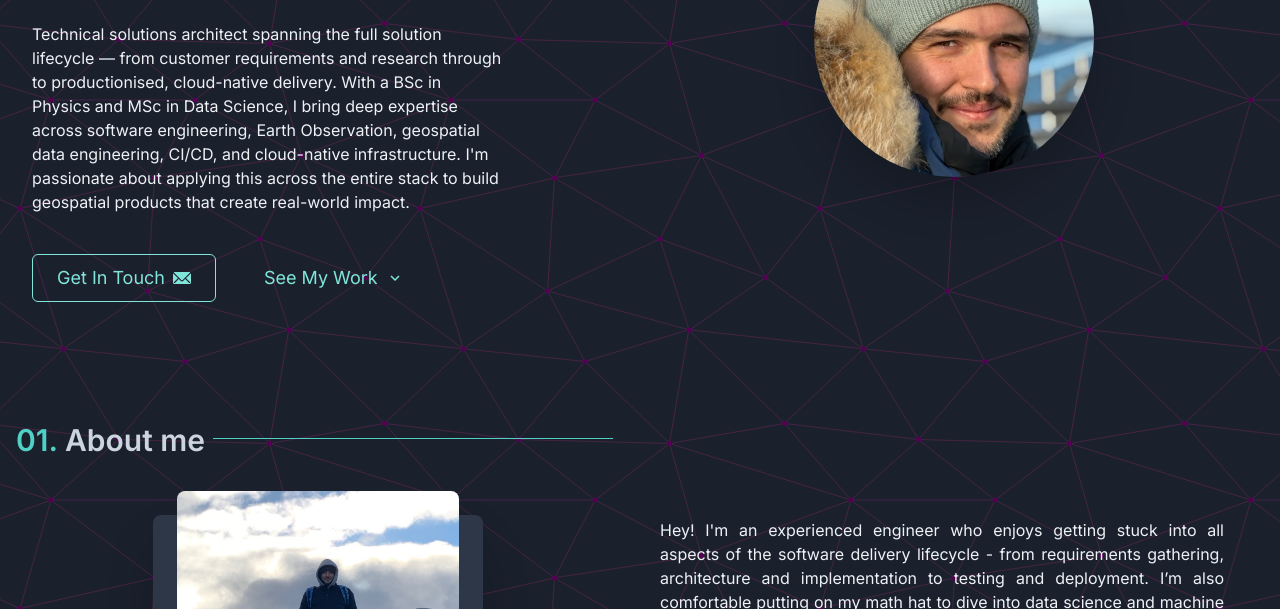
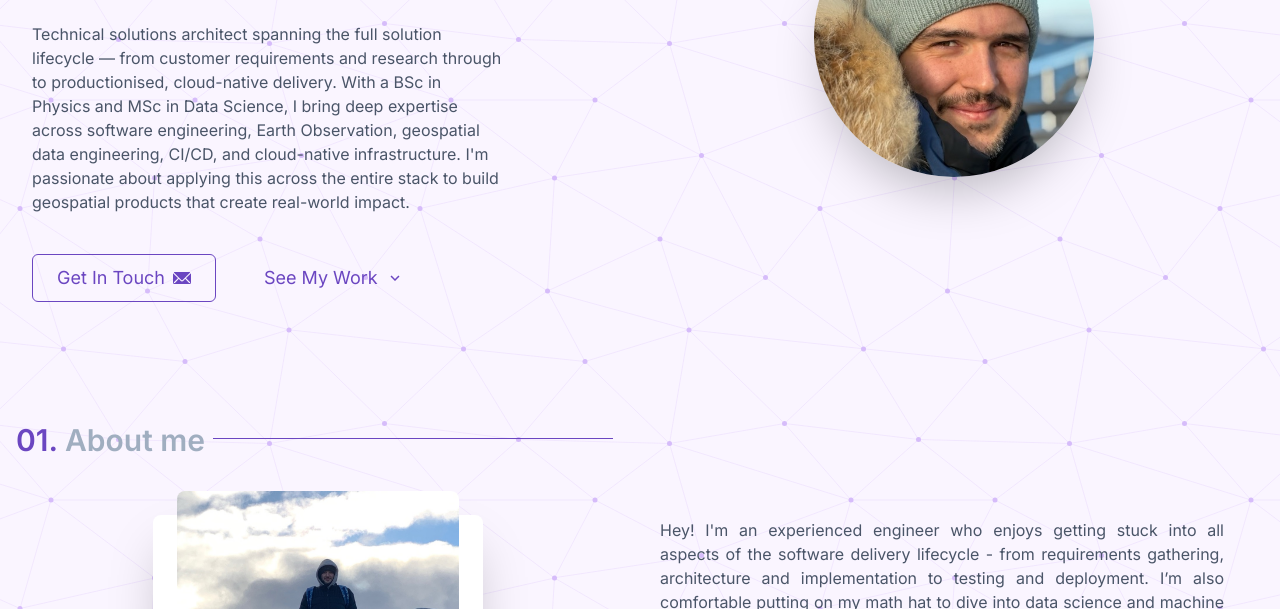
Before and after one commit to MarshallEvergreen/MarshallEvergreen.github.io, a Gatsby site: page / in a window 1280 px wide. Shown: the part 491-1100 px from the top of the page. Built offline with nearby package versions, Linux system fonts and the light colour scheme; Gatsby itself is replaced by a stand-in of ours.

Commit message:
fix dark mode renderning

```diff
--- a/src/theme/theme.js
+++ b/src/theme/theme.js
@@ -1,7 +1,6 @@
 import { extendTheme } from "@chakra-ui/react"
 
 const config = {
-    initialColorMode: "dark",
     useSystemColorMode: true,
 }
 
```
